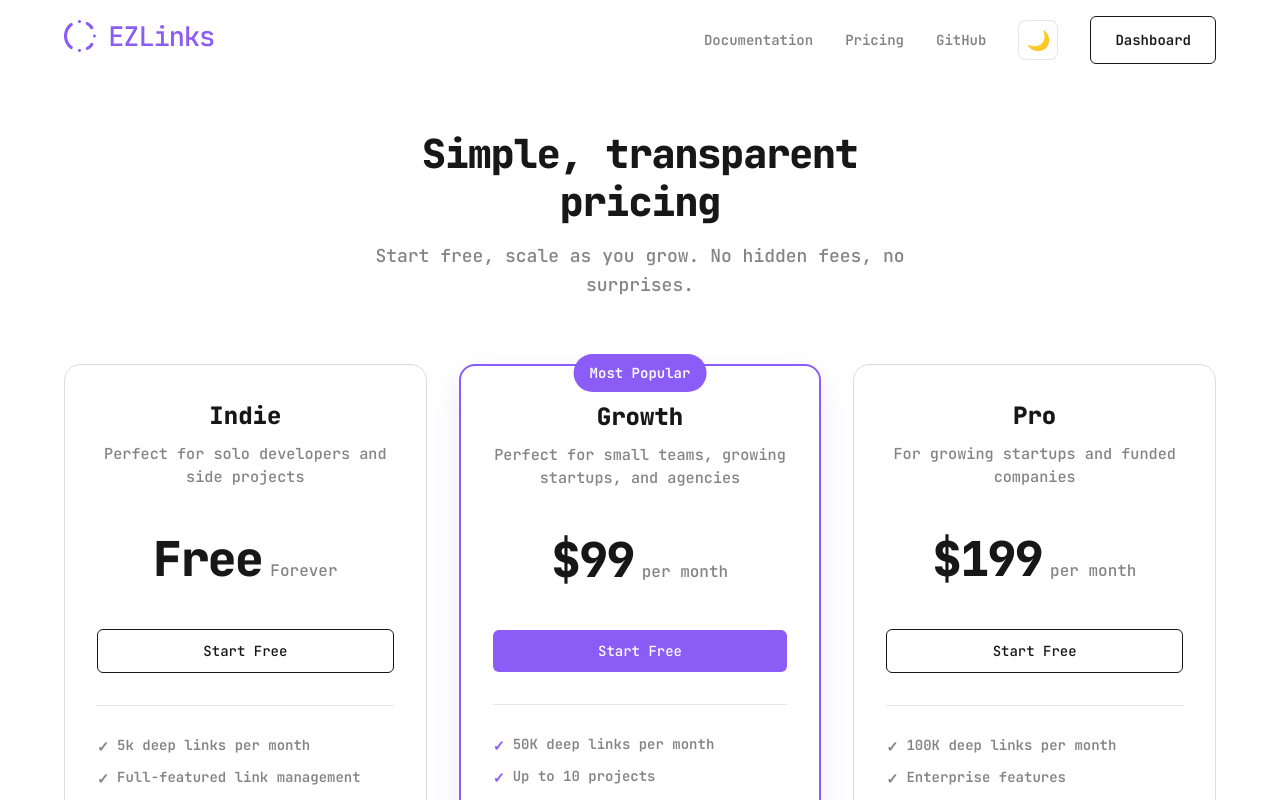
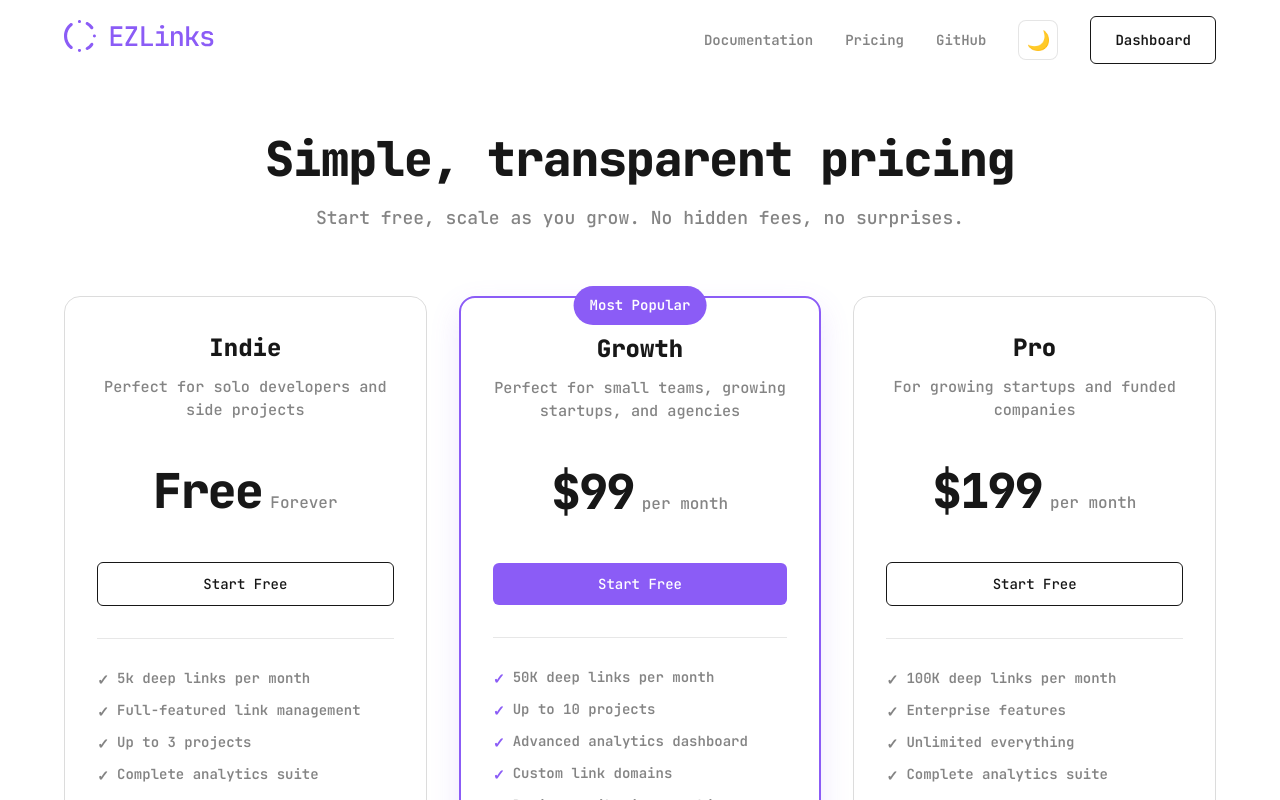
Before and after one commit to GetEZLinks/ezlinks-marketing, a Next.js app: page /pricing in a window 1280 px wide. Shown: the top 800 px of the page. Built offline with nearby package versions, Linux system fonts and the light colour scheme.

Commit message:
Minor design tweaks

```diff
--- a/src/components/AIFeatures/AIFeaturesSection.module.scss
+++ b/src/components/AIFeatures/AIFeaturesSection.module.scss
@@ -1,5 +1,5 @@
 .aiFeaturesSection {
-  background: var(--bg-secondary);
+  // background: var(--bg-secondary);
   padding: 6rem 0;
 
   @media (max-width: 768px) {
--- a/src/components/ArchitectureSection/ArchitectureSection.module.scss
+++ b/src/components/ArchitectureSection/ArchitectureSection.module.scss
@@ -184,7 +184,7 @@
 .architectureLayout {
   display: grid;
   grid-template-columns: 1fr 1.15fr;
-  gap: 1rem;
+  gap: 2rem;
   // margin-bottom: 3rem;
   align-items: center;
   border-radius: 4px;
@@ -223,8 +223,8 @@
 .componentCard {
 
   // border: 1px solid #97979720;
-  border-radius: 12px;
-  padding: 6px 10px;
+  // border-radius: 12px;
+  padding: 6px 16px;
   transition: all 0.3s ease;
 ;
 
--- a/src/components/PricingSection/PricingSection.module.scss
+++ b/src/components/PricingSection/PricingSection.module.scss
@@ -11,13 +11,13 @@
 .pricingHeader {
   text-align: center;
   margin-bottom: 4rem;
-  max-width: 600px;
+  // max-width: 600px;
   margin-left: auto;
   margin-right: auto;
 }
 
 .title {
-  font-size: 2.5rem;
+  font-size: 3rem;
   // font-weight: 700;
   // color: var(--woodsmoke-950);
   line-height: 1.2;
--- a/src/components/PricingSection/PricingSection.tsx
+++ b/src/components/PricingSection/PricingSection.tsx
@@ -68,7 +68,7 @@ export default function PricingSection() {
           transition={{ duration: 0.6 }}
           viewport={{ once: true }}
         >
-          <h2 className={styles.title}>Simple, transparent pricing</h2>
+          <h1 className={styles.title}>Simple, transparent pricing</h1>
           <p className={styles.subtitle}>
             Start free, scale as you grow. No hidden fees, no surprises.
           </p>
```
Also changed, not shown: src/components/UseCases/UseCases.module.scss (+6 -6 lines).
